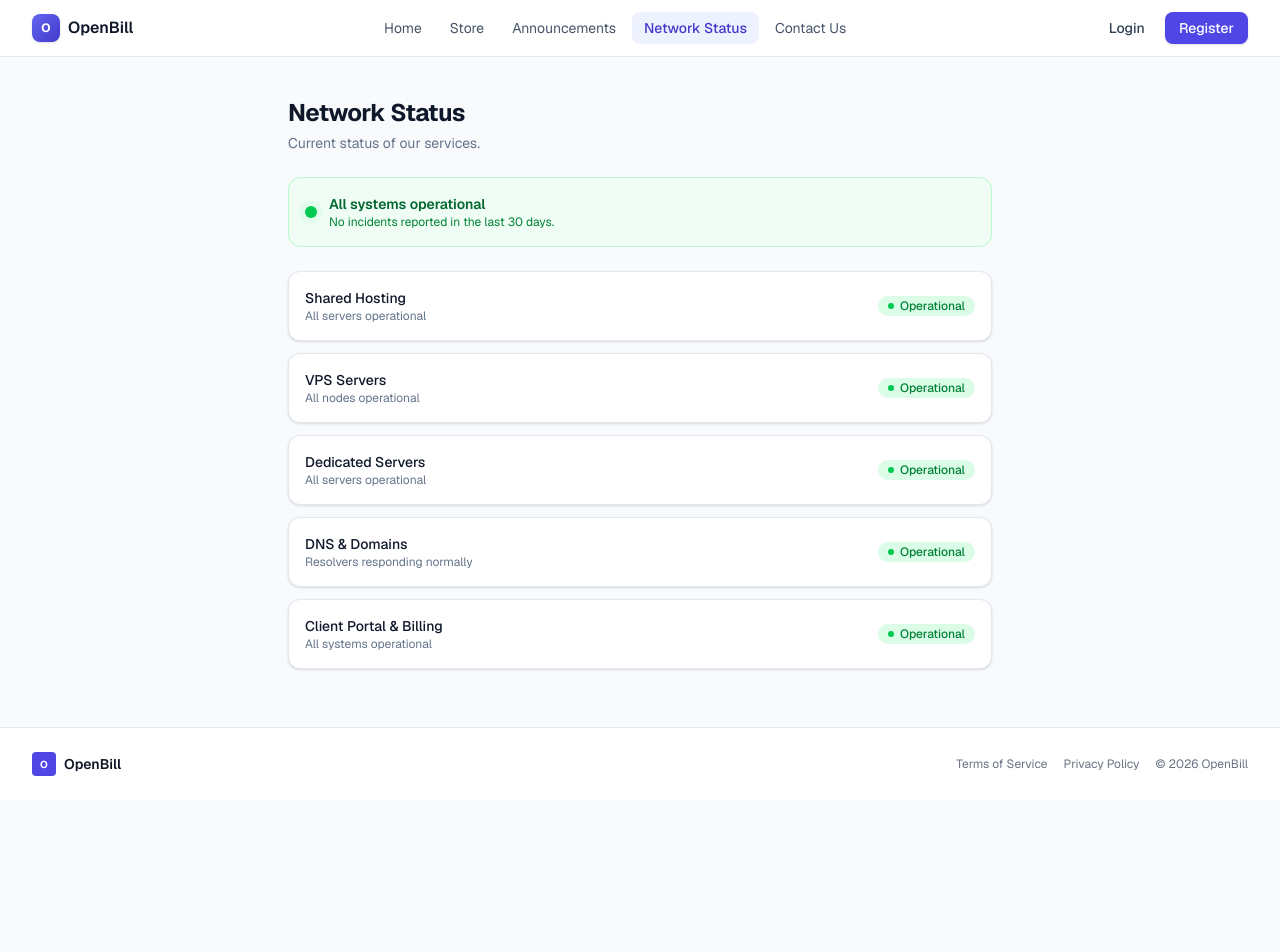
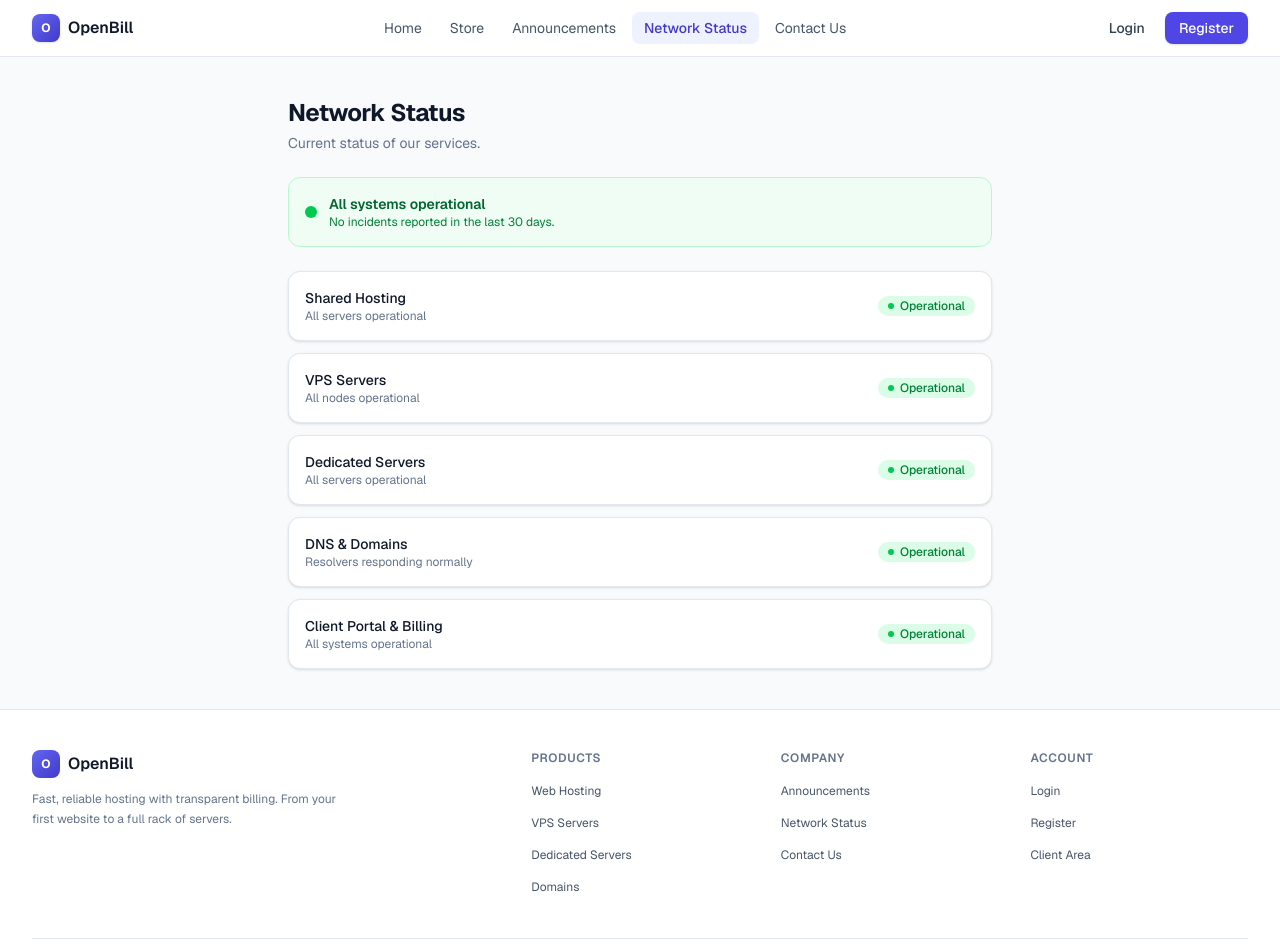
Before and after one commit to Shriii19/OpenBill, a Next.js app in the folder frontend/: page /status in a window 1280 px wide. Shown: the top 952 px of the page. Before the commit the page ends 800 px from the top, so only its background shows below. Built offline with nearby package versions, Linux system fonts and the light colour scheme.

Commit message:
feat: enhance footer layout and improve link structure for better navigation

```diff
--- a/frontend/src/components/Footer.tsx
+++ b/frontend/src/components/Footer.tsx
@@ -1,20 +1,86 @@
+"use client";
+
 import Link from "next/link";
+import { usePathname } from "next/navigation";
+
+const footerLinks = [
+  {
+    heading: "Products",
+    links: [
+      { name: "Web Hosting", href: "/store#web-hosting" },
+      { name: "VPS Servers", href: "/store#vps-servers" },
+      { name: "Dedicated Servers", href: "/store#dedicated-servers" },
+      { name: "Domains", href: "/store#domains" },
+    ],
+  },
+  {
+    heading: "Company",
+    links: [
+      { name: "Announcements", href: "/announcements" },
+      { name: "Network Status", href: "/status" },
+      { name: "Contact Us", href: "/contact" },
+    ],
+  },
+  {
+    heading: "Account",
+    links: [
+      { name: "Login", href: "/login" },
+      { name: "Register", href: "/register" },
+      { name: "Client Area", href: "/client/dashboard" },
+    ],
+  },
+];
 
 export default function Footer() {
+  const pathname = usePathname();
+
+  if (pathname.startsWith("/client")) return null;
+
   return (
-    <footer className="border-t border-gray-200 bg-white">
+    <footer className="border-t border-secondary-200 bg-white">
       <div className="mx-auto max-w-7xl px-4 sm:px-6 lg:px-8">
-        <div className="flex flex-col items-center justify-between gap-3 py-6 sm:flex-row">
-          <div className="flex items-center gap-2">
-            <div className="flex h-6 w-6 items-center justify-center rounded bg-primary-600 text-[10px] font-bold text-white">
-              O
+        <div className="grid gap-8 py-10 sm:grid-cols-2 lg:grid-cols-5">
+          <div className="lg:col-span-2">
+            <div className="flex items-center gap-2">
+              <div className="flex h-7 w-7 items-center justify-center rounded-lg bg-linear-to-br from-primary-500 to-primary-700 text-xs font-bold text-white">
+                O
+              </div>
+              <span className="text-base font-semibold text-secondary-900">OpenBill</span>
             </div>
-            <span className="text-sm font-semibold text-gray-900">OpenBill</span>
+            <p className="mt-3 max-w-xs text-xs leading-relaxed text-secondary-500">
+              Fast, reliable hosting with transparent billing. From your first
+              website to a full rack of servers.
+            </p>
           </div>
-          <div className="flex items-center gap-4 text-xs text-gray-500">
-            <Link href="#" className="hover:text-gray-700">Terms of Service</Link>
-            <Link href="#" className="hover:text-gray-700">Privacy Policy</Link>
-            <span>&copy; {new Date().getFullYear()} OpenBill</span>
+
+          {footerLinks.map((group) => (
+            <div key={group.heading}>
+              <h3 className="text-xs font-semibold uppercase tracking-wider text-secondary-500">
+                {group.heading}
+              </h3>
+              <ul className="mt-3 space-y-2">
+                {group.links.map((link) => (
+                  <li key={link.name}>
+                    <Link
+                      href={link.href}
+                      className="text-xs text-secondary-600 transition-colors hover:text-primary-600"
+                    >
+                      {link.name}
+                    </Link>
+                  </li>
+                ))}
+              </ul>
+            </div>
+          ))}
+        </div>
+
+        <div className="flex flex-col items-center justify-between gap-3 border-t border-secondary-200 py-5 sm:flex-row">
+          <span className="text-xs text-secondary-500">
+            &copy; {new Date().getFullYear()} OpenBill. All rights reserved.
+          </span>
+          <div className="flex items-center gap-4 text-xs text-secondary-500">
+            <Link href="#" className="transition-colors hover:text-secondary-700">Terms of Service</Link>
+            <Link href="#" className="transition-colors hover:text-secondary-700">Privacy Policy</Link>
           </div>
         </div>
       </div>
```
